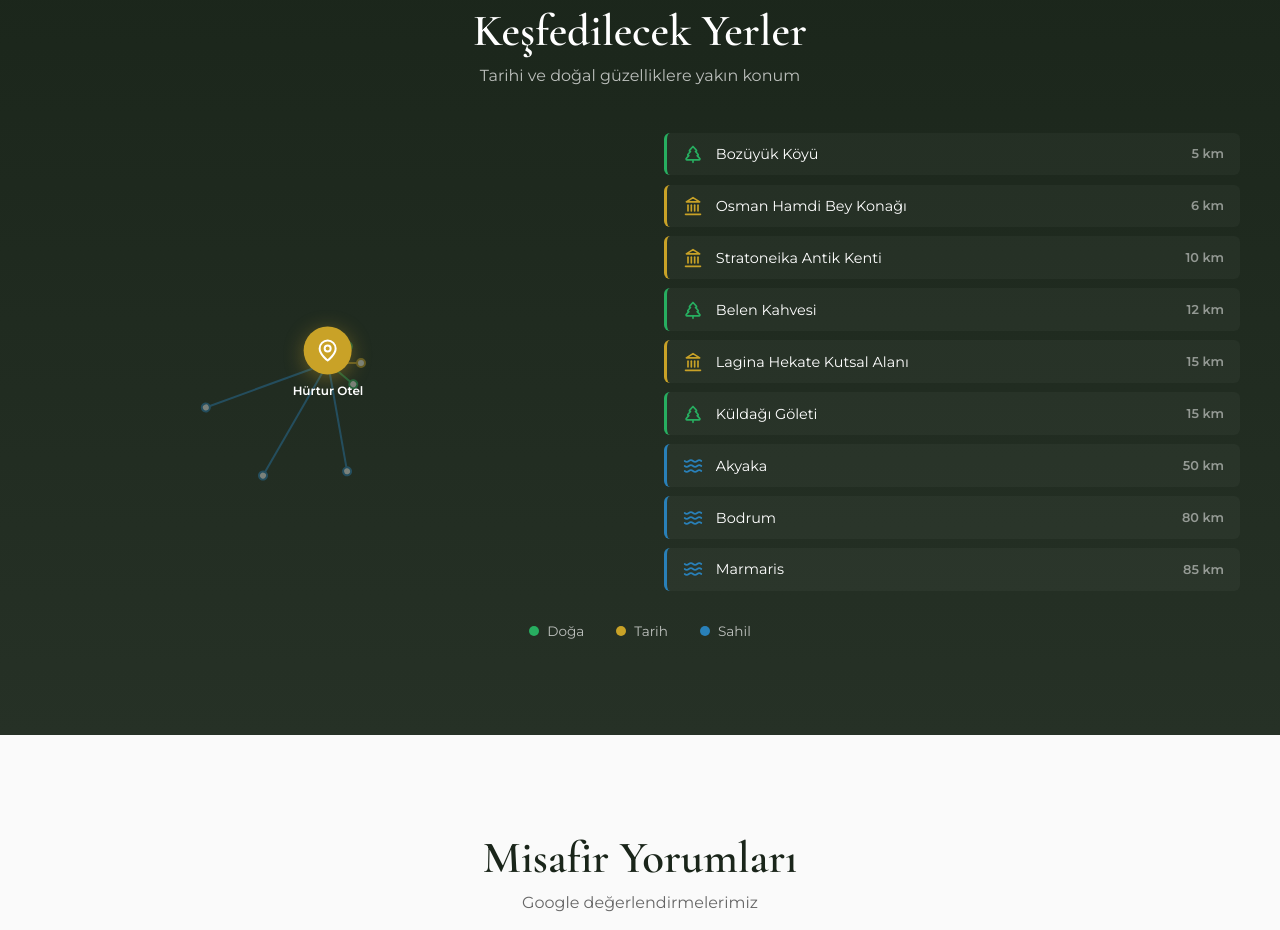
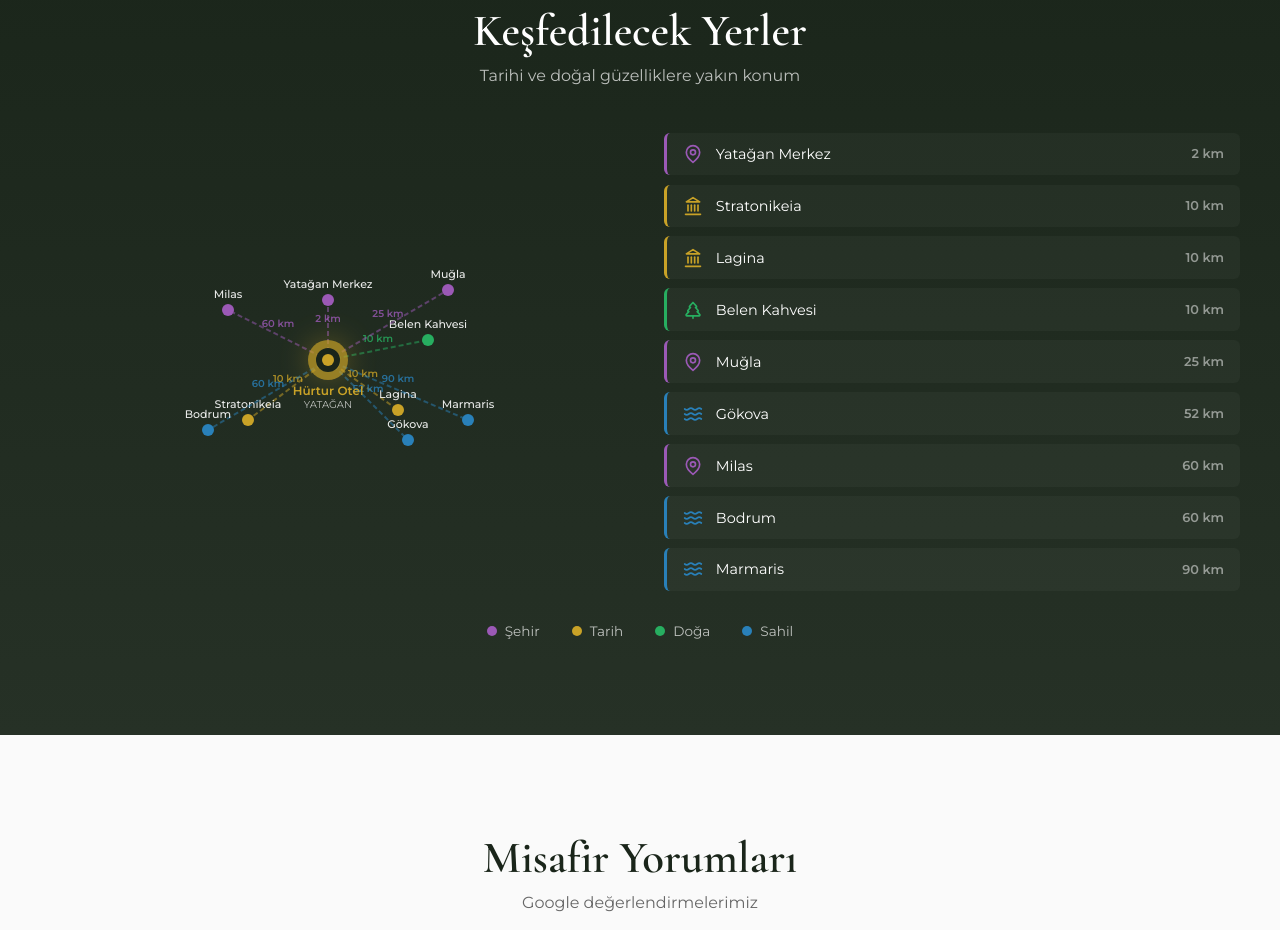
Before and after one commit to g360ai/hurtur-otel, a React (Create React App) app: page / in a window 1280 px wide. Shown: the part 3300-4230 px from the top of the page. Built offline with nearby package versions, Linux system fonts and the light colour scheme.

Commit message:
Update App.js

```diff
--- a/src/App.js
+++ b/src/App.js
@@ -41,15 +41,15 @@ const translations = {
       title: 'Keşfedilecek Yerler',
       subtitle: 'Tarihi ve doğal güzelliklere yakın konum',
       places: [
-        { name: 'Bozüyük Köyü', distance: '5 km', type: 'nature' },
-        { name: 'Osman Hamdi Bey Konağı', distance: '6 km', type: 'history' },
-        { name: 'Stratoneika Antik Kenti', distance: '10 km', type: 'history' },
-        { name: 'Belen Kahvesi', distance: '12 km', type: 'nature' },
-        { name: 'Lagina Hekate Kutsal Alanı', distance: '15 km', type: 'history' },
-        { name: 'Küldağı Göleti', distance: '15 km', type: 'nature' },
-        { name: 'Akyaka', distance: '50 km', type: 'coast' },
-        { name: 'Bodrum', distance: '80 km', type: 'coast' },
-        { name: 'Marmaris', distance: '85 km', type: 'coast' }
+        { name: 'Yatağan Merkez', distance: '2', type: 'city', x: 0, y: -60 },
+        { name: 'Stratonikeia', distance: '10', type: 'history', x: -80, y: 60 },
+        { name: 'Lagina', distance: '10', type: 'history', x: 70, y: 50 },
+        { name: 'Belen Kahvesi', distance: '10', type: 'nature', x: 100, y: -20 },
+        { name: 'Muğla', distance: '25', type: 'city', x: 120, y: -70 },
+        { name: 'Gökova', distance: '52', type: 'coast', x: 80, y: 80 },
+        { name: 'Milas', distance: '60', type: 'city', x: -100, y: -50 },
+        { name: 'Bodrum', distance: '60', type: 'coast', x: -120, y: 70 },
+        { name: 'Marmaris', distance: '90', type: 'coast', x: 140, y: 60 }
       ]
     },
     reviews: {
@@ -114,15 +114,15 @@ const translations = {
       title: 'Places to Explore',
       subtitle: 'Close to historical and natural beauties',
       places: [
-        { name: 'Bozüyük Village', distance: '5 km', type: 'nature' },
-        { name: 'Osman Hamdi Bey Mansion', distance: '6 km', type: 'history' },
-        { name: 'Stratonicea Ancient City', distance: '10 km', type: 'history' },
-        { name: 'Belen Coffeehouse', distance: '12 km', type: 'nature' },
-        { name: 'Lagina Hekate Sanctuary', distance: '15 km', type: 'history' },
-        { name: 'Küldağı Lake', distance: '15 km', type: 'nature' },
-        { name: 'Akyaka', distance: '50 km', type: 'coast' },
-        { name: 'Bodrum', distance: '80 km', type: 'coast' },
-        { name: 'Marmaris', distance: '85 km', type: 'coast' }
+        { name: 'Yatağan Center', distance: '2', type: 'city', x: 0, y: -60 },
+        { name: 'Stratonikeia', distance: '10', type: 'history', x: -80, y: 60 },
+        { name: 'Lagina', distance: '10', type: 'history', x: 70, y: 50 },
+        { name: 'Belen Coffeehouse', distance: '10', type: 'nature', x: 100, y: -20 },
+        { name: 'Muğla', distance: '25', type: 'city', x: 120, y: -70 },
+        { name: 'Gökova', distance: '52', type: 'coast', x: 80, y: 80 },
+        { name: 'Milas', distance: '60', type: 'city', x: -100, y: -50 },
+        { name: 'Bodrum', distance: '60', type: 'coast', x: -120, y: 70 },
+        { name: 'Marmaris', distance: '90', type: 'coast', x: 140, y: 60 }
       ]
     },
     reviews: {
@@ -200,12 +200,14 @@ export default function HurturOtel() {
   const getTypeIcon = (type) => {
     if (type === 'history') return <Landmark size={20} />;
     if (type === 'coast') return <Waves size={20} />;
+    if (type === 'city') return <MapPin size={20} />;
     return <TreePine size={20} />;
   };
 
   const getTypeColor = (type) => {
     if (type === 'history') return '#c9a227';
     if (type === 'coast') return '#2980b9';
+    if (type === 'city') return '#9b59b6';
     return '#27ae60';
   };
 
@@ -467,37 +469,65 @@ export default function HurturOtel() {
           <p className="section-subtitle light">{t.location.subtitle}</p>
 
           <div className="location-container">
-            <div className="map-visual">
-              <div className="hotel-center">
-                <div className="hotel-marker">
-                  <MapPin size={24} />
-                </div>
-                <span className="hotel-label">Hürtur Otel</span>
-              </div>
-
-              {t.location.places.map((place, index) => {
-                const angle = (index * 40) - 160;
-                const distance = parseInt(place.distance);
-                const radius = Math.min(distance * 2.2, 130);
-                return (
-                  <div
-                    key={index}
-                    className={`place-line ${activePlace === index ? 'active' : ''}`}
-                    style={{
-                      transform: `rotate(${angle}deg)`,
-                      width: `${radius}px`,
-                      backgroundColor: getTypeColor(place.type),
-                    }}
-                    onMouseEnter={() => setActivePlace(index)}
-                    onMouseLeave={() => setActivePlace(null)}
-                  >
-                    <span
-                      className="place-point"
-                      style={{ borderColor: getTypeColor(place.type) }}
+            <div className="map-visual-new">
+              <svg viewBox="-200 -150 400 300" className="map-svg">
+                {/* Connection lines with arrows */}
+                {t.location.places.map((place, index) => (
+                  <g key={index}>
+                    <line
+                      x1="0"
+                      y1="0"
+                      x2={place.x}
+                      y2={place.y}
+                      stroke={getTypeColor(place.type)}
+                      strokeWidth="2"
+                      strokeDasharray="5,3"
+                      className={`map-line ${activePlace === index ? 'active' : ''}`}
                     />
-                  </div>
-                );
-              })}
+                    <circle
+                      cx={place.x}
+                      cy={place.y}
+                      r="6"
+                      fill={getTypeColor(place.type)}
+                      className={`map-point ${activePlace === index ? 'active' : ''}`}
+                      onMouseEnter={() => setActivePlace(index)}
+                      onMouseLeave={() => setActivePlace(null)}
+                    />
+                    <text
+                      x={place.x}
+                      y={place.y - 12}
+                      textAnchor="middle"
+                      className={`map-label ${activePlace === index ? 'active' : ''}`}
+                      fill="#fff"
+                      fontSize="11"
+                    >
+                      {place.name}
+                    </text>
+                    <text
+                      x={place.x / 2}
+                      y={place.y / 2 - 8}
+                      textAnchor="middle"
+                      className="map-distance"
+                      fill={getTypeColor(place.type)}
+                      fontSize="10"
+                      fontWeight="bold"
+                    >
+                      {place.distance} km
+                    </text>
+                  </g>
+                ))}
+
+                {/* Hotel center marker */}
+                <circle cx="0" cy="0" r="20" fill="#c9a227" className="hotel-dot" />
+                <circle cx="0" cy="0" r="12" fill="#1a251a" />
+                <circle cx="0" cy="0" r="6" fill="#c9a227" />
+                <text x="0" y="35" textAnchor="middle" fill="#c9a227" fontSize="12" fontWeight="bold">
+                  Hürtur Otel
+                </text>
+                <text x="0" y="48" textAnchor="middle" fill="rgba(255,255,255,0.7)" fontSize="10">
+                  YATAĞAN
+                </text>
+              </svg>
             </div>
 
             <div className="places-list">
@@ -514,7 +544,7 @@ export default function HurturOtel() {
                   </span>
                   <div className="place-info">
                     <span className="place-name">{place.name}</span>
-                    <span className="place-distance">{place.distance}</span>
+                    <span className="place-distance">{place.distance} km</span>
                   </div>
                 </div>
               ))}
@@ -523,12 +553,16 @@ export default function HurturOtel() {
 
           <div className="legend">
             <span className="legend-item">
-              <span className="legend-dot" style={{ backgroundColor: '#27ae60' }} />
-              {lang === 'tr' ? 'Doğa' : 'Nature'}
+              <span className="legend-dot" style={{ backgroundColor: '#9b59b6' }} />
+              {lang === 'tr' ? 'Şehir' : 'City'}
             </span>
             <span className="legend-item">
               <span className="legend-dot" style={{ backgroundColor: '#c9a227' }} />
               {lang === 'tr' ? 'Tarih' : 'History'}
+            </span>
+            <span className="legend-item">
+              <span className="legend-dot" style={{ backgroundColor: '#27ae60' }} />
+              {lang === 'tr' ? 'Doğa' : 'Nature'}
             </span>
             <span className="legend-item">
               <span className="legend-dot" style={{ backgroundColor: '#2980b9' }} />
@@ -1397,69 +1431,65 @@ export default function HurturOtel() {
           }
         }
 
-        .map-visual {
-          position: relative;
-          width: 280px;
-          height: 280px;
+        .map-visual-new {
+          width: 100%;
+          max-width: 400px;
           margin: 0 auto;
         }
 
-        .hotel-center {
-          position: absolute;
-          top: 50%;
-          left: 50%;
-          transform: translate(-50%, -50%);
-          display: flex;
-          flex-direction: column;
-          align-items: center;
-          z-index: 10;
-        }
-
-        .hotel-marker {
-          width: 48px;
-          height: 48px;
-          display: flex;
-          align-items: center;
-          justify-content: center;
-          background: #c9a227;
-          color: #fff;
-          border-radius: 50%;
-          box-shadow: 0 4px 20px rgba(201, 162, 39, 0.4);
-        }
-
-        .hotel-label {
-          font-size: 0.75rem;
-          color: #fff;
-          font-weight: 600;
-          margin-top: 0.5rem;
-          white-space: nowrap;
-        }
-
-        .place-line {
-          position: absolute;
-          top: 50%;
-          left: 50%;
-          height: 2px;
-          transform-origin: left center;
-          opacity: 0.4;
+        .map-svg {
+          width: 100%;
+          height: auto;
+          min-height: 300px;
+        }
+
+        .map-line {
+          opacity: 0.5;
           transition: all 0.3s;
+        }
+
+        .map-line.active {
+          opacity: 1;
+          stroke-width: 3;
+        }
+
+        .map-point {
           cursor: pointer;
-        }
-
-        .place-line.active {
+          transition: all 0.3s;
+        }
+
+        .map-point.active {
+          r: 10;
+          filter: drop-shadow(0 0 8px currentColor);
+        }
+
+        .map-label {
+          font-family: 'Montserrat', sans-serif;
+          font-weight: 500;
+          opacity: 0.9;
+          transition: all 0.3s;
+          pointer-events: none;
+        }
+
+        .map-label.active {
           opacity: 1;
-          height: 3px;
-        }
-
-        .place-point {
-          position: absolute;
-          right: -5px;
-          top: -4px;
-          width: 10px;
-          height: 10px;
-          background: #fff;
-          border-radius: 50%;
-          border: 2px solid;
+          font-size: 13px;
+          font-weight: 700;
+        }
+
+        .map-distance {
+          font-family: 'Montserrat', sans-serif;
+          opacity: 0.8;
+        }
+
+        .hotel-dot {
+          filter: drop-shadow(0 0 15px rgba(201, 162, 39, 0.5));
+          animation: pulse-hotel 2s infinite;
+        }
+
+        @keyframes pulse-hotel {
+          0%, 100% { opacity: 1; }
+          50% { opacity: 0.7; }
         }
 
         .places-list {
```
